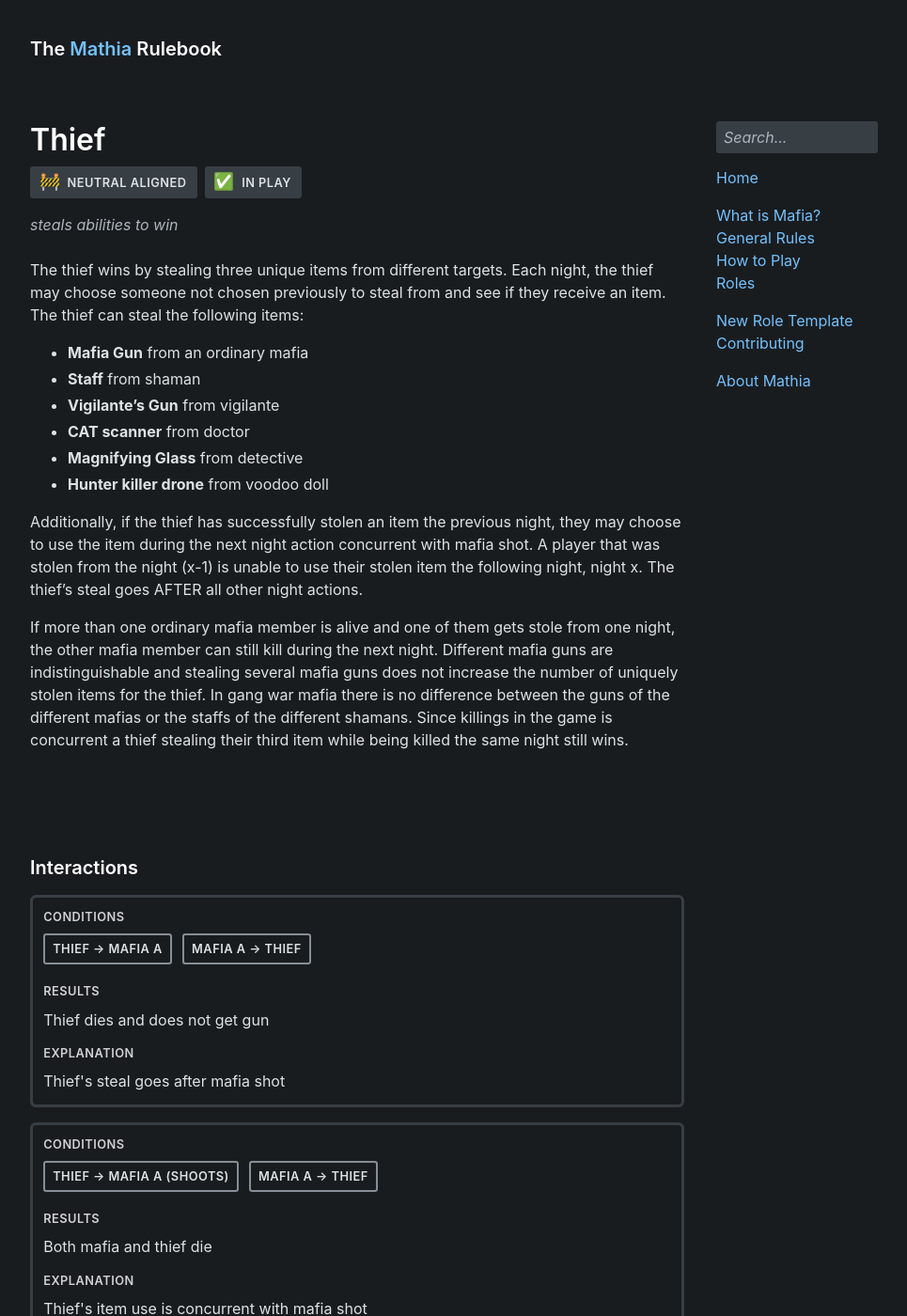
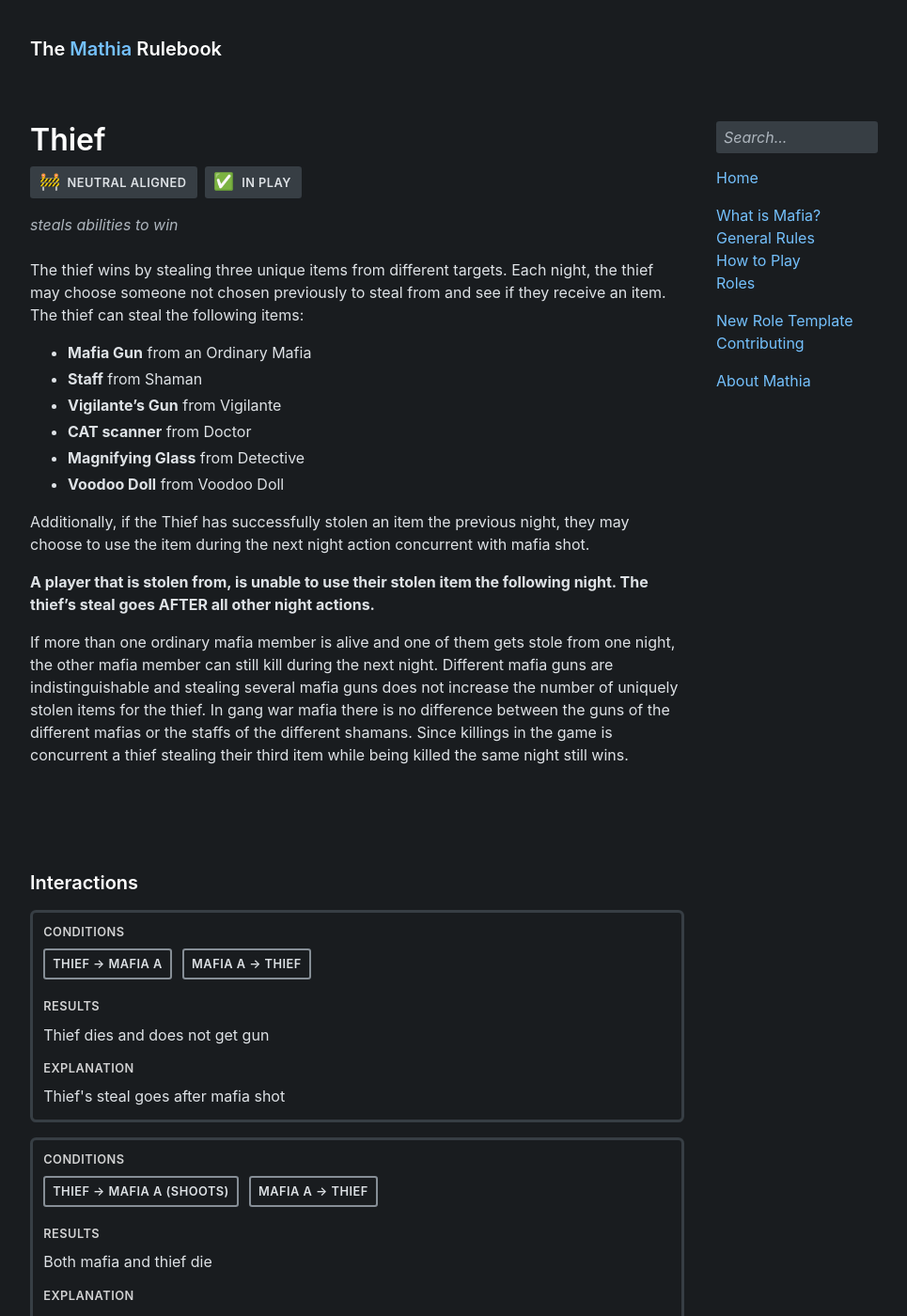
Before and after one commit to olliecheng/mathia-rulebook, a Jekyll site: the page built from roles/thief.md, in a window 1280 px wide and 1400 px high. Shown: the whole window at 94% size, without its empty margins (152-1117 px from the left). Built offline with Jekyll 4.4.1, drawn with Linux system fonts in a browser that asks for light colours; some web fonts are replaced.

Commit message:
formatting

```diff
--- a/roles/thief.md
+++ b/roles/thief.md
@@ -8,25 +8,27 @@ description: steals abilities to win
 
 The thief wins by stealing three unique items from different targets. Each night, the thief may choose someone not chosen previously to steal from and see if they receive an item. The thief can steal the following items:
 
-- **Mafia Gun** from an ordinary mafia
-- **Staff** from shaman
-- **Vigilante's Gun** from vigilante
-- **CAT scanner** from doctor
-- **Magnifying Glass** from detective
-- **Hunter killer drone** from voodoo doll
+- **Mafia Gun** from an Ordinary Mafia
+- **Staff** from Shaman
+- **Vigilante's Gun** from Vigilante
+- **CAT scanner** from Doctor
+- **Magnifying Glass** from Detective
+- **Voodoo Doll** from Voodoo Doll
 
-Additionally, if the thief has successfully stolen an item the previous night, they may choose to use the item during the next night action concurrent with mafia shot. A player that was stolen from the night (x-1) is unable to use their stolen item the following night, night x. The thief's steal goes AFTER all other night actions.
+Additionally, if the Thief has successfully stolen an item the previous night, they may choose to use the item during the next night action concurrent with mafia shot.
+
+**A player that is stolen from, is unable to use their stolen item the following night. The thief's steal goes AFTER all other night actions.**
 
 If more than one ordinary mafia member is alive and one of them gets stole from one night, the other mafia member can still kill during the next night. Different mafia guns are indistinguishable and stealing several mafia guns does not increase the number of uniquely stolen items for the thief. In gang war mafia there is no difference between the guns of the different mafias or the staffs of the different shamans. Since killings in the game is concurrent a thief stealing their third item while being killed the same night still wins.
 
 {% capture interactions %}
 
-Thief > mafia A, mafia A > Thief;
+Thief > Mafia A, Mafia A > Thief;
 Thief dies and does not get gun;
 Thief's steal goes after mafia shot;
 
 ---
-Thief > mafia A (shoots), mafia A > thief;
+Thief > Mafia A (shoots), Mafia A > Thief;
 Both mafia and thief die;
 Thief's item use is concurrent with mafia shot;
 
```
